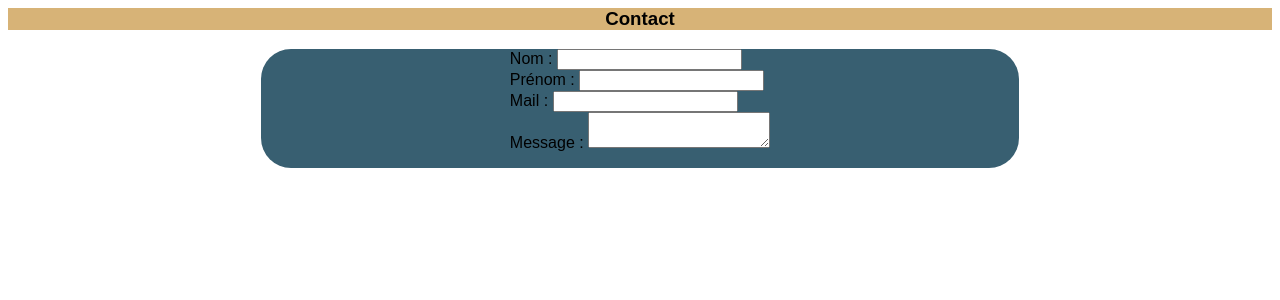
After one commit to vinpap/brief_reprise_projet_web, a PHP site: page /front/contact.php in a window 1280 px wide. The commit adds this page. Shown: the top 300 px of the page. Run offline with PHP 8.4, Linux system fonts and the light colour scheme.

Commit message:
partie contact(wip)
encore des choses à améliorer, mais au moins c'est là

```diff
--- /dev/null
+++ b/asset/css/contact.css
@@ -0,0 +1,17 @@
+
+
+.container_contact h3 {
+    background-color: #D7B377;
+    text-align: center;
+    font-family: Comfortaa-VariableFont_wght, sans-serif;
+}
+
+.formulaire_bleu {
+    display: grid;
+    justify-content: center;
+    background-color: #385F71;
+    border-radius: 30px;
+    margin-left: 20%;
+    margin-right: 20%;
+    font-family: Rounded_Elegance, sans-serif;
+}
--- /dev/null
+++ b/front/contact.php
@@ -0,0 +1,31 @@
+
+<link rel="stylesheet" href="/asset/css/contact.css">
+<div class = "container_contact">
+
+    <div class = "info">
+        <h3>Contact</h3>
+    </div>
+
+    <div class = "formulaire_bleu">
+        <form class = "formulaire2">
+            <div>
+                <label for="name">Nom :</label>
+                <input type="text" id="name" name="user_name">
+            </div>
+            <div>
+                <label for="mail">Prénom :</label>
+                <input type="email" id="mail" name="user_mail">
+            </div>
+            <div>
+                <label for="mail">Mail :</label>
+                <input type="email" id="mail" name="user_mail">
+            </div>
+            <div>
+                <label for="msg">Message :</label>
+                <textarea id="msg" name="user_message"></textarea>
+            </div>
+        </form>
+
+    </div>
+
+</div>
--- a/main.php
+++ b/main.php
@@ -24,6 +24,9 @@
     } elseif (str_contains($actual_link, 'avis')) {
         include 'front/avis.php';
         ?><style type="text/css"> .b_avis button{ background-color: #D7B377; color: #2B4162} </style><?php
+    } elseif (str_contains($actual_link, 'contact')) {
+        include 'front/contact.php';
+        ?><style type="text/css"> .b_contact button{ background-color: #D7B377; color: #2B4162} </style><?php
     } else {
         include 'front/accueil.php';
         ?><style type="text/css"> .b_accueil button{ background-color: #D7B377; color: #2B4162} </style><?php
```
